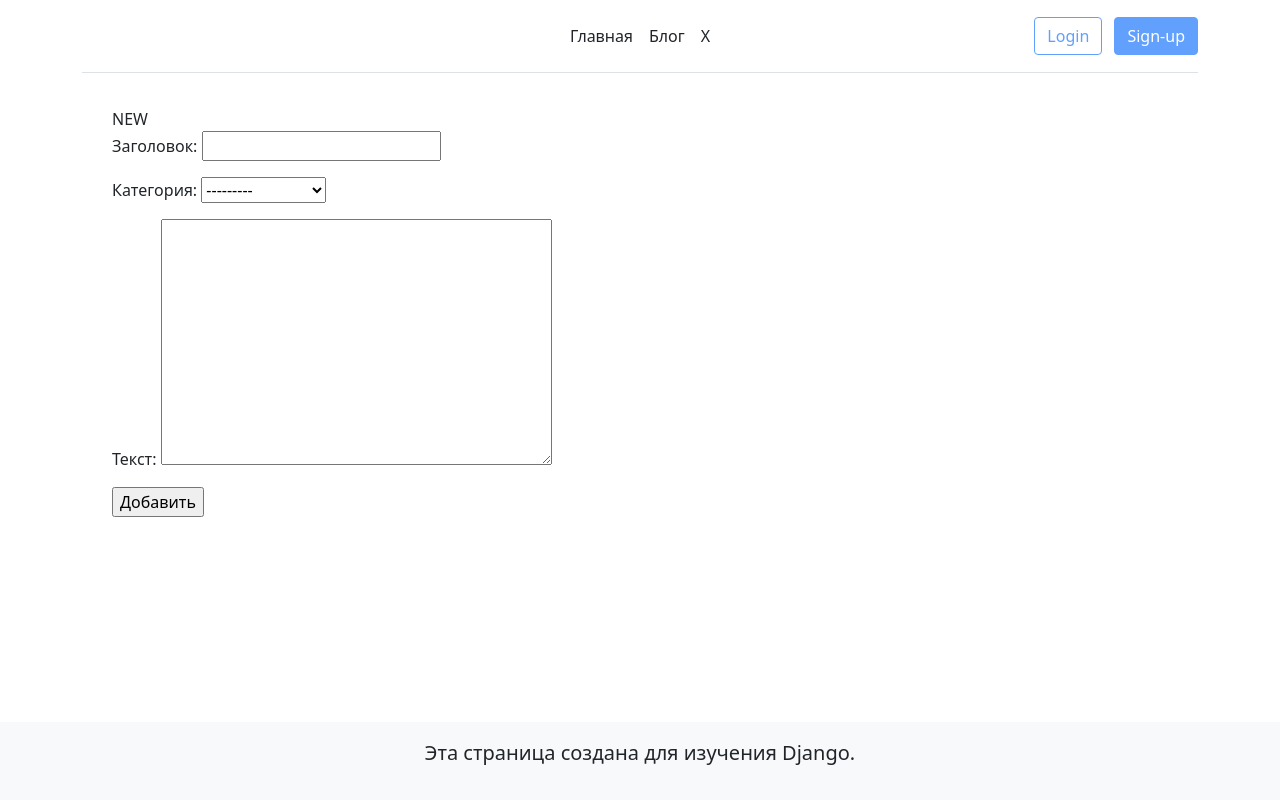
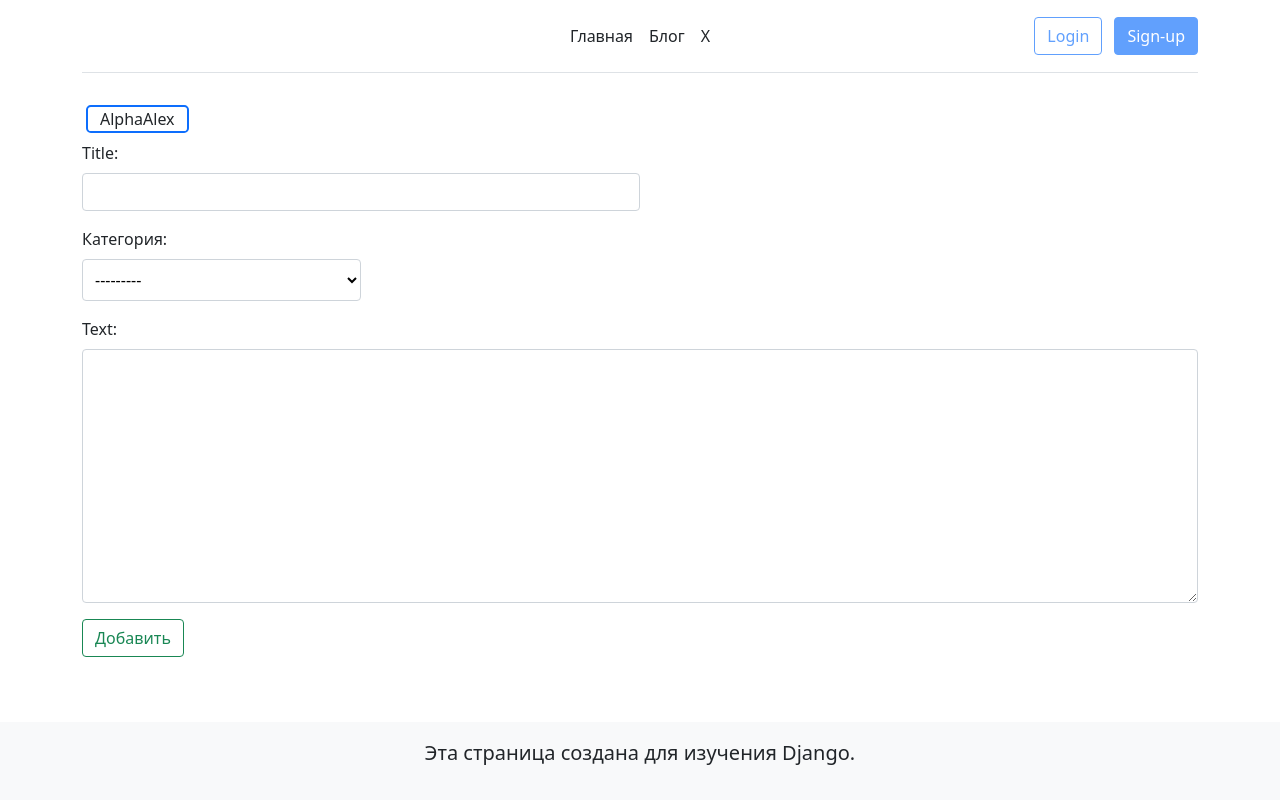
Before and after one commit to AlphaAlex7/ProjectED, a Django app: page /posts/add/ in a window 1280 px wide. Run offline with Django 3.2, Linux system fonts and the light colour scheme; a user stored in the database is signed in; data comes from the database, SQL or seed files in the repository; some libraries are stand-ins or nearby versions.

Commit message:
визуальные изменения

```diff
--- a/blog/forms.py
+++ b/blog/forms.py
@@ -3,12 +3,18 @@
 
 
 class AddPostForm(forms.ModelForm):
-    category = forms.ModelChoiceField(queryset=PostCategory.objects.all(), label="Категория")
+    category = forms.ModelChoiceField(widget=forms.Select(attrs={"class": "p-2 d-block w-25",
+                                                                 "style": "background:#ffffff; border-radius:0.25rem; "
+                                                                          "border: 1px solid;border-color: #ced4da;"}),
+                                      queryset=PostCategory.objects.all(), label="Категория")
+
+    title = forms.CharField(widget=forms.TextInput(attrs={"class": "form-control d-block w-50"}))
+
+    text = forms.CharField(widget=forms.Textarea(attrs={"class": "form-control"}))
 
     class Meta:
         model = PostModel
         fields = ('title', 'category', 'text')
-
 
 # 3
 # 4
--- a/blog/views.py
+++ b/blog/views.py
@@ -54,9 +54,9 @@
 
     def get_context_data(self, **kwargs):
         context = super().get_context_data(**kwargs)
-
         context_mixin = self.get_user_context(title="Новая статья")
         context = dict(list(context.items()) + list(context_mixin.items()))
+        context["user"] = self.request.user
 
         print(context)
         return context
--- a/template/blog/post_add.html
+++ b/template/blog/post_add.html
@@ -4,15 +4,15 @@
 
 {% block content %}
     <div class="container">
-        <div class="comment_el" style="background: #ffffff">
-            <div class="rounded-circle">NEW</div>
-            <form method="post">
+        <div class="row" style="background: #ffffff">
+            <div class="rounded-3 border-2 border-primary mx-3 my-2" style="border: solid; width: auto">{{ user }}</div> {# надо это убрать в угол #}
+            <form class="needs-validation" method="post">
                 {% csrf_token %}
                 {% for field in form %}
 
                     <div class="mb-3">
 
-                        <label for="address">{{ field.label_tag }}</label>
+                        <label class="mb-2" for="address">{{ field.label_tag }}</label>
                         {{ field }}
                         <div class="invalid-feedback">
                             {% if field.errors %}
@@ -27,7 +27,7 @@
                     </div>
                 {% endfor %}
 
-                <input type="submit" value="Добавить">
+                <input class="btn btn-outline-success" type="submit" value="Добавить">
             </form>
             {#            <div class="comment_body">#}
             {#                <h2> {{ article.article_title }}</h2>#}
```
Also changed, not shown: template/blog/post_all_view.html (+16 -8 lines).
